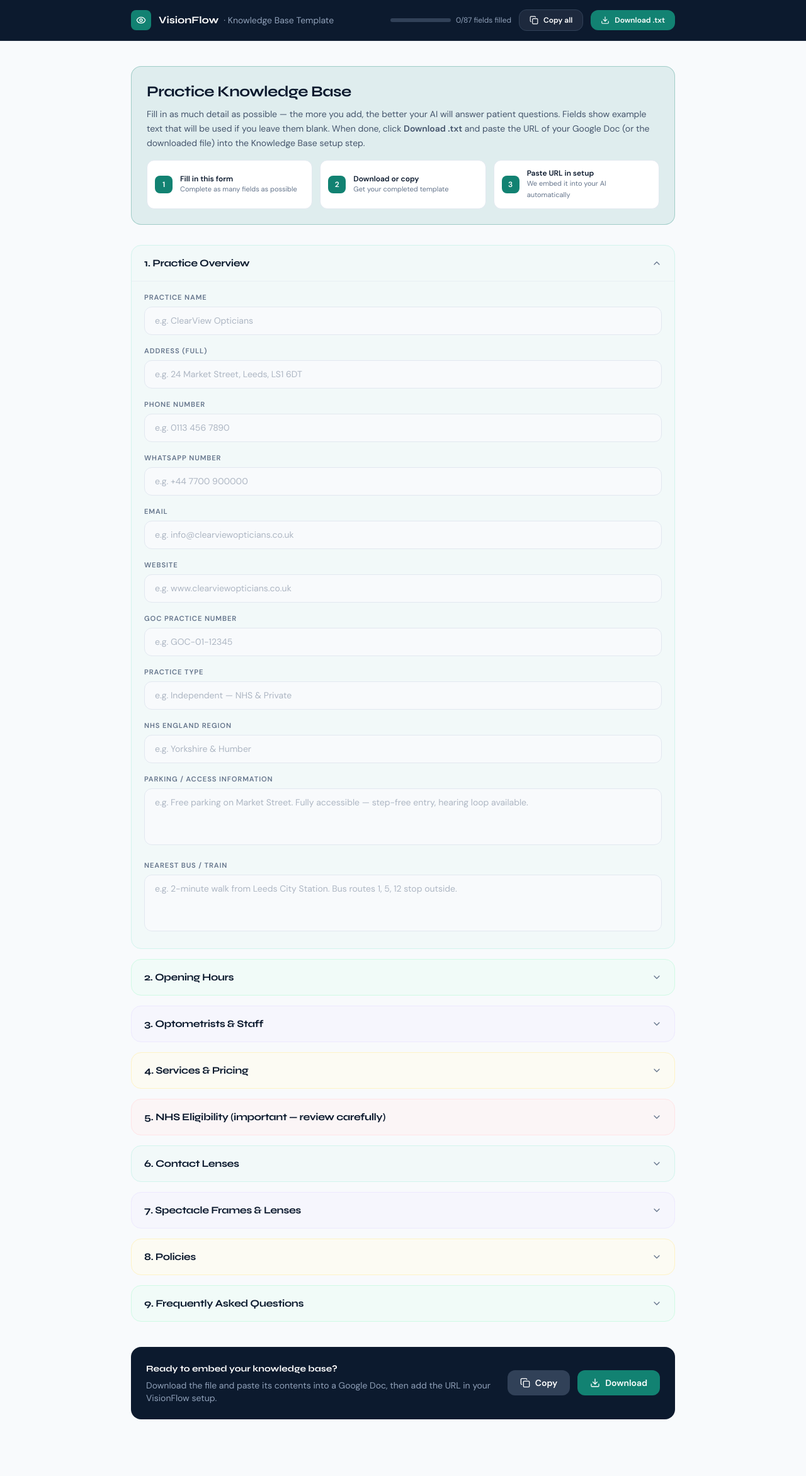
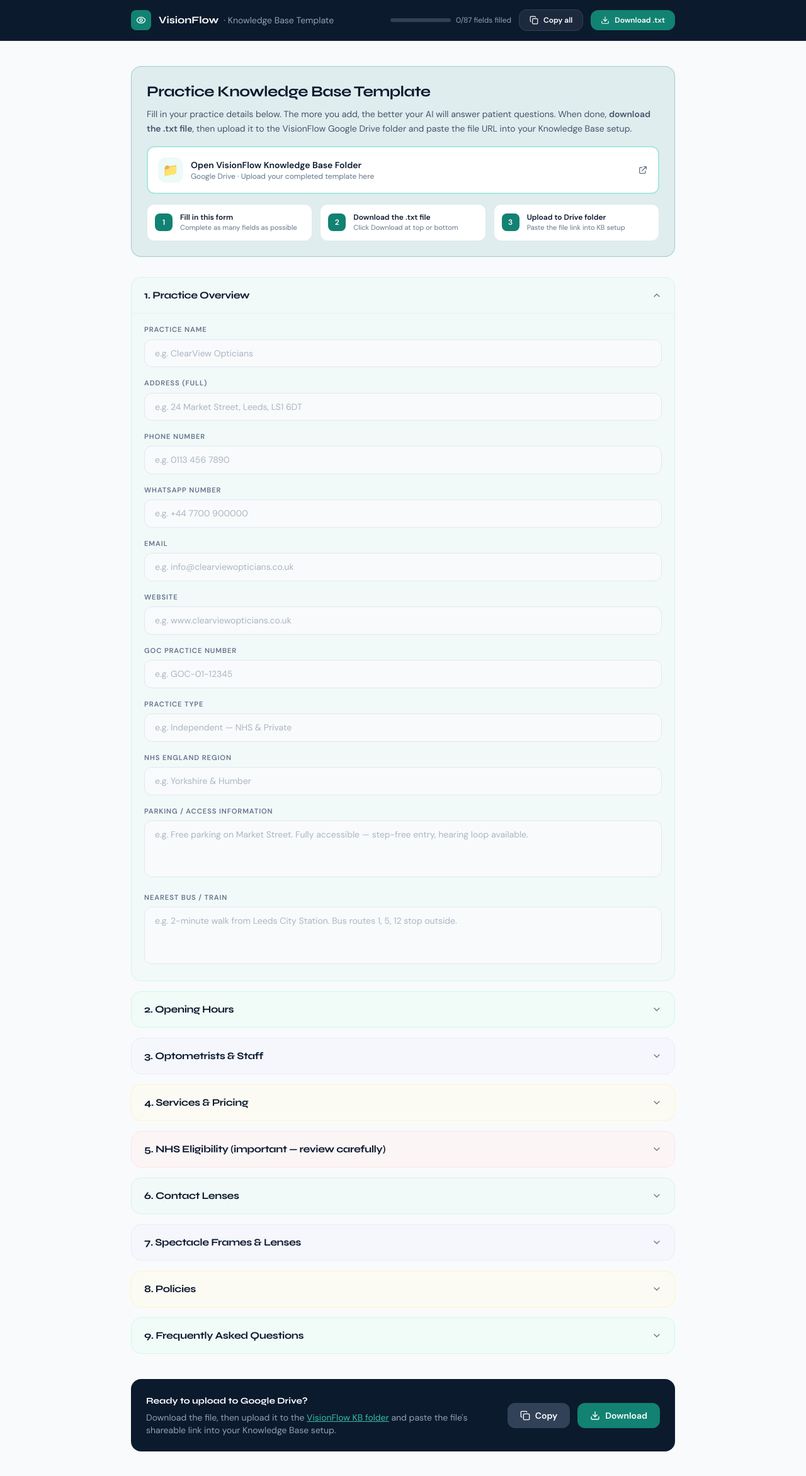
Before and after one commit to zebi308/visionflow-ai, a React (Vite) app: page /kb-template in a window 1280 px wide. Shown: the whole page at 63% size. Before the commit the page ends 2294 px from the top, so only its background shows below. Built offline with nearby package versions, Linux system fonts and the light colour scheme; no server answers.

Commit message:
Fix onboarding redirect, KB Drive link, per-user localStorage key

```diff
--- a/src/components/ProtectedRoute.tsx
+++ b/src/components/ProtectedRoute.tsx
@@ -24,9 +24,10 @@ export function ProtectedRoute() {
       return
     }
 
-    // Logged in, no practice, not already on onboarding → go to onboarding
-    // Use localStorage flag so "Skip for now" works permanently
-    const onboardingDone = localStorage.getItem('vf-onboarding-done')
+    // Logged in → check if this specific user has completed onboarding
+    // Key is per-user so different accounts on same browser work correctly
+    const onboardingKey = `vf-onboarding-done-${authUser.id}`
+    const onboardingDone = localStorage.getItem(onboardingKey) || localStorage.getItem('vf-onboarding-done')
     if (authUser && !practice && !onboardingDone && location.pathname !== '/onboarding') {
       navigate('/onboarding', { replace: true })
     }
--- a/src/pages/Onboarding.tsx
+++ b/src/pages/Onboarding.tsx
@@ -112,7 +112,7 @@ function ConfigureModal({ id, onClose, onSave }: { id: string; onClose: () => vo
               </div>
 
               {[
-                { n: '1', title: 'Open the KB template', desc: 'Pre-filled with sections for services, prices, optometrists, NHS eligibility, and opening hours', action: <a href="https://docs.google.com/document/d/TEMPLATE_ID/copy" target="_blank" rel="noreferrer" className="btn-primary text-xs py-1.5 px-3 flex items-center gap-1.5 shrink-0 no-underline"><ExternalLink className="w-3.5 h-3.5" /> Open</a> },
+                { n: '1', title: 'Open the KB template', desc: 'Pre-filled with sections for services, prices, optometrists, NHS eligibility, and opening hours', action: <a href="https://drive.google.com/drive/folders/1Wr0C3VLz6gRJS8pctYOUUyaEIq_NV1v8?usp=sharing" target="_blank" rel="noreferrer" className="btn-primary text-xs py-1.5 px-3 flex items-center gap-1.5 shrink-0 no-underline"><ExternalLink className="w-3.5 h-3.5" /> Open</a> },
                 { n: '2', title: 'Fill in your practice details', desc: 'Services, prices, optometrist GOC numbers and bios, opening hours, any special policies' },
                 { n: '3', title: 'Paste the URL below', desc: 'We embed it automatically — takes about 2 minutes' },
               ].map(step => (
@@ -610,7 +610,10 @@ export default function Onboarding() {
   const finishOnboarding = async () => {
     setSaving(true);
     await savePracticeData();
-    localStorage.setItem('vf-onboarding-done', 'true');
+    // Per-user key so different accounts on same browser work
+    const { data: { user } } = await supabase.auth.getUser();
+    if (user) localStorage.setItem(`vf-onboarding-done-${user.id}`, 'true');
+    localStorage.setItem('vf-onboarding-done', 'true'); // fallback
     setSaving(false);
     navigate('/app', { replace: true });
   };
--- a/src/pages/legal/KBTemplate.tsx
+++ b/src/pages/legal/KBTemplate.tsx
@@ -253,15 +253,36 @@ export default function KBTemplate() {
       <div className="max-w-4xl mx-auto px-4 py-10">
         {/* Instructions */}
         <div className="bg-brand-600/10 border border-brand-600/30 rounded-2xl p-6 mb-8">
-          <h1 className="font-display font-bold text-2xl text-ink mb-2">Practice Knowledge Base</h1>
+          <h1 className="font-display font-bold text-2xl text-ink mb-2">Practice Knowledge Base Template</h1>
           <p className="text-sm text-slate-600 leading-relaxed mb-4">
-            Fill in as much detail as possible — the more you add, the better your AI will answer patient questions. Fields show example text that will be used if you leave them blank. When done, click <strong>Download .txt</strong> and paste the URL of your Google Doc (or the downloaded file) into the Knowledge Base setup step.
+            Fill in your practice details below. The more you add, the better your AI will answer patient questions.
+            When done, <strong>download the .txt file</strong>, then upload it to the VisionFlow Google Drive folder and paste the file URL into your Knowledge Base setup.
           </p>
+
+          {/* Google Drive folder link */}
+          <a
+            href="https://drive.google.com/drive/folders/1Wr0C3VLz6gRJS8pctYOUUyaEIq_NV1v8?usp=sharing"
+            target="_blank"
+            rel="noreferrer"
+            className="flex items-center gap-3 bg-white border-2 border-brand-200 rounded-xl p-4 mb-4 hover:border-brand-400 transition-all group"
+          >
+            <div className="w-10 h-10 bg-brand-50 rounded-xl flex items-center justify-center shrink-0">
+              <span className="text-xl">📁</span>
+            </div>
+            <div className="flex-1">
+              <p className="text-sm font-semibold text-ink group-hover:text-brand-600 transition-colors">Open VisionFlow Knowledge Base Folder</p>
+              <p className="text-xs text-muted">Google Drive · Upload your completed template here</p>
+            </div>
+            <svg className="w-4 h-4 text-muted group-hover:text-brand-600 transition-colors" fill="none" viewBox="0 0 24 24" stroke="currentColor">
+              <path strokeLinecap="round" strokeLinejoin="round" strokeWidth={2} d="M10 6H6a2 2 0 00-2 2v10a2 2 0 002 2h10a2 2 0 002-2v-4M14 4h6m0 0v6m0-6L10 14" />
+            </svg>
+          </a>
+
           <div className="grid grid-cols-3 gap-3">
             {[
               { n: '1', t: 'Fill in this form', d: 'Complete as many fields as possible' },
-              { n: '2', t: 'Download or copy', d: 'Get your completed template' },
-              { n: '3', t: 'Paste URL in setup', d: 'We embed it into your AI automatically' },
+              { n: '2', t: 'Download the .txt file', d: 'Click Download at top or bottom' },
+              { n: '3', t: 'Upload to Drive folder', d: 'Paste the file link into KB setup' },
             ].map(s => (
               <div key={s.n} className="flex items-center gap-3 bg-white rounded-xl p-3 border border-border">
                 <div className="w-7 h-7 bg-brand-600 rounded-lg flex items-center justify-center text-white text-xs font-bold shrink-0">{s.n}</div>
@@ -341,8 +362,15 @@ export default function KBTemplate() {
         {/* Bottom CTA */}
         <div className="mt-10 bg-ink rounded-2xl p-6 flex items-center justify-between gap-4">
           <div>
-            <p className="font-display font-bold text-white">Ready to embed your knowledge base?</p>
-            <p className="text-sm text-slate-400 mt-1">Download the file and paste its contents into a Google Doc, then add the URL in your VisionFlow setup.</p>
+            <p className="font-display font-bold text-white">Ready to upload to Google Drive?</p>
+            <p className="text-sm text-slate-400 mt-1">
+              Download the file, then upload it to the{' '}
+              <a href="https://drive.google.com/drive/folders/1Wr0C3VLz6gRJS8pctYOUUyaEIq_NV1v8?usp=sharing"
+                target="_blank" rel="noreferrer" className="text-brand-400 underline">
+                VisionFlow KB folder
+              </a>
+              {' '}and paste the file's shareable link into your Knowledge Base setup.
+            </p>
           </div>
           <div className="flex gap-3 shrink-0">
             <button onClick={copyAll} className="flex items-center gap-2 px-5 py-2.5 bg-slate-700 hover:bg-slate-600 text-white rounded-xl text-sm font-semibold transition-all">
```
